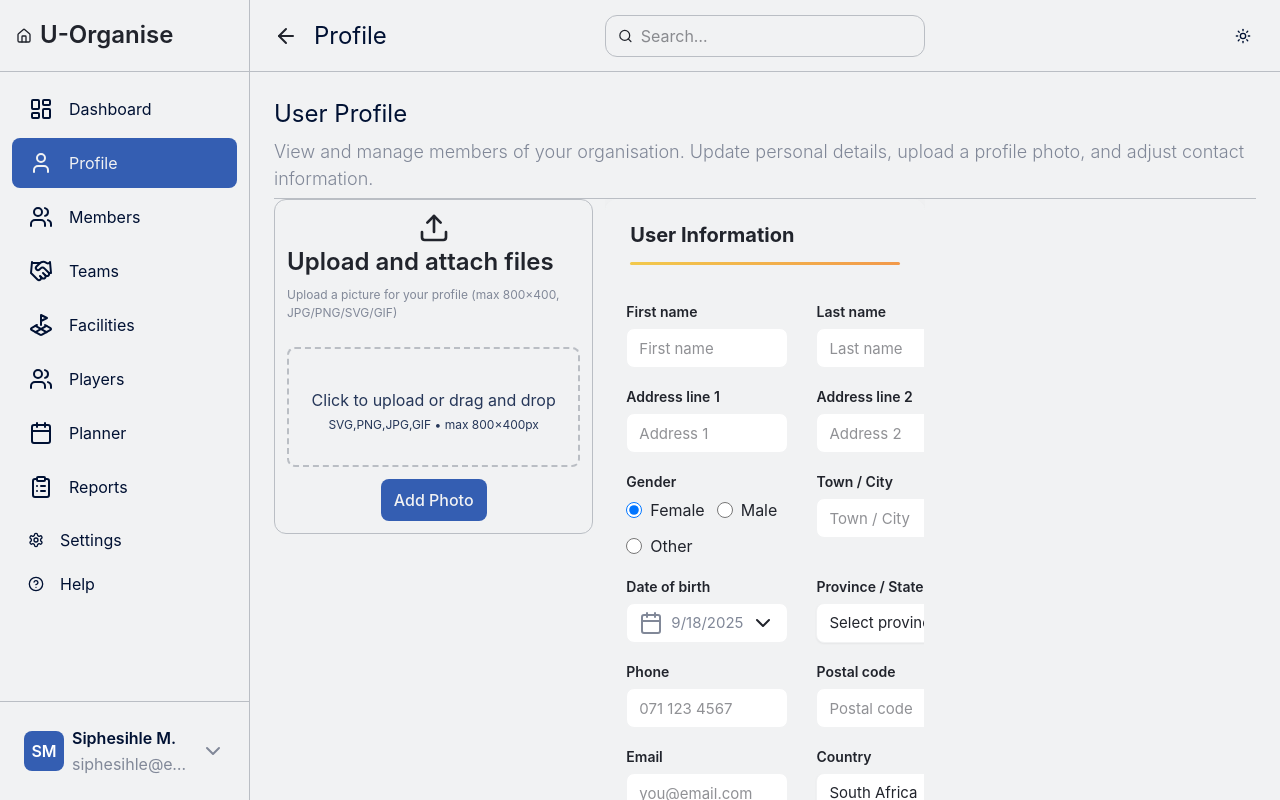
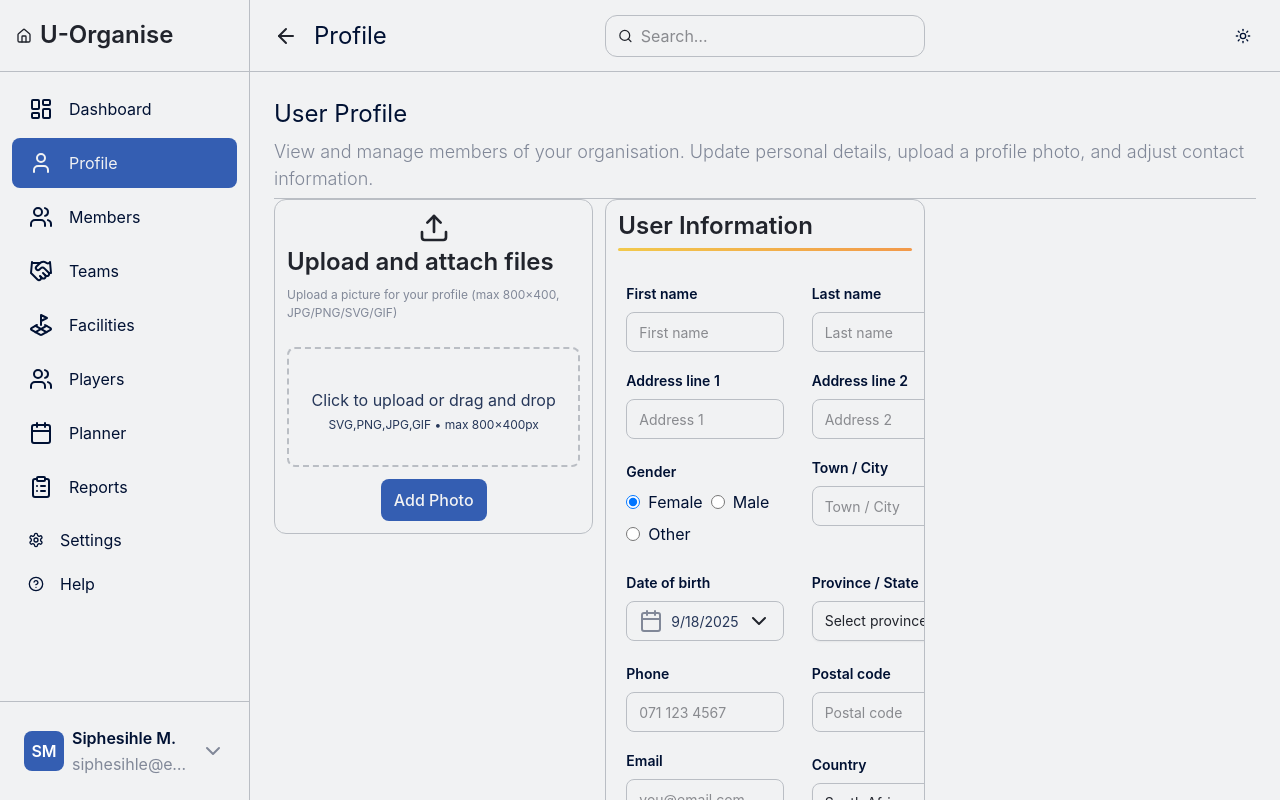
Before and after one commit to Sihle-Thwa/SportsManagment, a React (Vite) app in the folder frontend/: page /profile in a window 1280 px wide. Built offline with nearby package versions, Linux system fonts and the light colour scheme.

Commit message:
refactor: update TextField and UserInfoForm components for improved styling and layout; enhance formfield CSS for better responsiveness and accessibility

```diff
--- a/frontend/src/components/Form/Fields/TextField.tsx
+++ b/frontend/src/components/Form/Fields/TextField.tsx
@@ -20,7 +20,6 @@ export const TextField: React.FC<TextFieldProps> = ({
 	placeholder,
 	description,
 	type = "text",
-	className,
 	rules,
 	disabled = false,
 }) => {
@@ -32,7 +31,7 @@ export const TextField: React.FC<TextFieldProps> = ({
 	const err = errors[name];
 
 	return (
-		<div className={cn("field", className)} data-field-name={name}>
+		<div className="field" data-field-name={name}>
 			{label && (
 				<label className="field__label" htmlFor={name}>
 					{label}
--- a/frontend/src/components/Form/UserInfoForm.tsx
+++ b/frontend/src/components/Form/UserInfoForm.tsx
@@ -63,26 +63,31 @@ export function UserInfoForm({
 							name="firstName"
 							label="First name"
 							placeholder="First name"
+							className="formItem_userInfo"
 						/>
 						<TextField
 							name="lastName"
 							label="Last name"
 							placeholder="Last name"
+							className="formItem_userInfo"
 						/>
 						<TextField
 							name="addressLine1"
 							label="Address line 1"
 							placeholder="Address 1"
+							className="formItem_userInfo"
 						/>
 						<TextField
 							name="addressLine2"
 							label="Address line 2"
 							placeholder="Address 2"
+							className="formItem_userInfo"
 						/>
 
 						<RadioGroupField
 							name="gender"
 							label="Gender"
+							className="formItem_userInfo"
 							options={GENDER_OPTIONS.map((g) => ({
 								value: g.value,
 								label: g.label,
@@ -94,11 +99,17 @@ export function UserInfoForm({
 							name="city"
 							label="Town / City"
 							placeholder="Town / City"
+							className="formItem_userInfo"
 						/>
 
-						<DateField name="dateOfBirth" label="Date of birth" />
+						<DateField
+							className="formItem_userInfo"
+							name="dateOfBirth"
+							label="Date of birth"
+						/>
 
 						<SelectField
+							className="formItem_userInfo"
 							name="province"
 							label="Province / State"
 							options={PROVINCE_OPTIONS.map((p) => ({
@@ -108,13 +119,20 @@ export function UserInfoForm({
 							placeholder="Select province"
 						/>
 
-						<TextField name="phone" label="Phone" placeholder="071 123 4567" />
 						<TextField
+							className="formItem_userInfo"
+							name="phone"
+							label="Phone"
+							placeholder="071 123 4567"
+						/>
+						<TextField
+							className="formItem_userInfo"
 							name="postCode"
 							label="Postal code"
 							placeholder="Postal code"
 						/>
 						<TextField
+							className="formItem_userInfo"
 							name="email"
 							label="Email"
 							placeholder="you@email.com"
@@ -122,6 +140,7 @@ export function UserInfoForm({
 						/>
 
 						<SelectField
+							className="formItem_userInfo"
 							name="country"
 							label="Country"
 							options={COUNTRY_OPTIONS.map((c) => ({
@@ -131,7 +150,7 @@ export function UserInfoForm({
 							placeholder="Select country"
 						/>
 
-						<div className="footerWrap_userInfo">
+						<div className="cardFooter_userInfo" aria-hidden>
 							<div className="footerActions_userInfo">
 								<button
 									type="submit"
@@ -151,8 +170,6 @@ export function UserInfoForm({
 						</div>
 					</form>
 				</div>
-
-				<div className="cardFooter_userInfo" aria-hidden />
 			</div>
 		</FormProvider>
 	);
--- a/frontend/src/components/Form/formfield.css
+++ b/frontend/src/components/Form/formfield.css
@@ -1,4 +1,3 @@
-/* src/components/Form/formfields.css */
 @import 'tailwindcss';
 
 /* Semantic tokens expected to be loaded globally (semantic-tokens.css) */
@@ -16,23 +15,24 @@
 .field {
   display: flex;
   flex-direction: column;
-  gap: 6px;
+  align-items: flex-start;
+  gap: 8px;
   width: 100%;
   margin: 0;
 }
 
 /* Label */
 .field__label {
-  font-size: 0.875rem;
-  font-weight: 600;
-  color: var(--ff-foreground);
+  font-size: var(--body-size-default);
+  font-weight: var(--font-weight-semibold);
+  color: var(--text-primary);
   margin: 0;
 }
 
 /* Description text */
 .field__desc {
-  font-size: 0.8125rem;
-  color: var(--ff-muted);
+  font-size: var(--body-size-small);
+  color: var(--text-tertiary);
 }
 
 /* Base input */
@@ -45,13 +45,12 @@
   height: var(--field-height);
   width: 100%;
   padding: 0 12px;
-  border-radius: 8px;
-  border: 1px solid var(--ff-border);
-  background: #fff;
-  color: var(--ff-foreground);
-  font-size: 0.9375rem;
-  box-sizing: border-box;
-  transition: box-shadow 150ms ease, border-color 150ms ease;
+  border-radius: var(--radius-md);
+  border: 1px solid var(--border-default, var(--colour-neutral-300));
+  background: var(--input-background, var(--colour-neutral-100));
+  color: var(--input-text);
+  font-size: var(--body-size-default);
+  transition: var(--transition-fast), var(--transition-fast) ease;
 }
 
 /* Focus state */
@@ -60,8 +59,9 @@
 .field__date-trigger:focus,
 .field__input:focus-within {
   outline: none;
-  border-color: var(--ff-accent);
-  box-shadow: 0 0 0 4px rgba(59,130,246,0.06);
+  border-color: var(--input-border-focus, var(--colour-primary-500));
+    box-shadow: var(--shadow-base);
+
 }
 
 /* Disabled */
@@ -69,14 +69,16 @@
 .field__select-trigger[aria-disabled="true"] {
   opacity: 0.6;
   cursor: not-allowed;
+  background: var(--input-background-disabled, var(--colour-neutral-100));
+  color: var(--input-text-disabled, var(--colour-neutral-500));
 }
 
 /* Error state */
 .field__input.error,
 .field__select-trigger.error,
 .field__date-trigger.error {
-  border-color: var(--interactive-error, var(--colour-error-500));
-  box-shadow: 0 0 0 3px rgba(220,38,38,0.06);
+  border-color: var(--input-border-error, var(--colour-error-500));
+  box-shadow: var(--shadow-base);
 }
 
 /* small inline icon (left) */
@@ -91,13 +93,13 @@
 .field__date-text {
   flex: 1;
   text-align: left;
-  color: var(--ff-muted);
+  color: var(--text-secondary);
 }
 
 /* radio group */
 .radioGroup {
   display: flex;
-  gap: 12px;
+  gap: 8px;
   align-items: center;
   flex-wrap: wrap;
 }
@@ -106,24 +108,24 @@
   align-items: center;
   gap: 8px;
   cursor: pointer;
-  color: var(--ff-foreground);
+  color: var(--text-primary);
 }
 .radioItem input[type="radio"] {
-  width: 16px;
-  height: 16px;
+  width: var(--body-size-default);
+  height: var(--body-size-default);
 }
 
 /* error message */
 .field__error {
   margin-top: 6px;
-  color: var(--interactive-error, var(--colour-error-500));
-  font-size: 0.8125rem;
+  color: var(--input-text-error, var(--colour-error-500));
+  font-size: var(--small-print-size-default);
 }
 
 /* small helper text */
 .field__helper {
-  font-size: 0.8125rem;
-  color: var(--ff-muted);
+  font-size: var(--small-print-size-default);
+  color: var(--text-tertiary);
 }
 
 /* responsive grid helpers (used by form) */
@@ -131,6 +133,6 @@
   .grid-2 {
     display: grid;
     grid-template-columns: 1fr 1fr;
-    gap: 18px 28px;
+    gap: 12px 16px;
   }
 }
--- a/frontend/src/components/Form/userinfoform.css
+++ b/frontend/src/components/Form/userinfoform.css
@@ -1,46 +1,35 @@
-/* userinfoform.module.css
-   Scoped visual styles to match the provided Figma layout.
-   Uses semantic tokens (ensure semantic-tokens.css is loaded globally).
-*/
 @import "tailwindcss";
 
-:root {
-  --bg: var(--sidebar-background, var(--colour-neutral-100));
-  --card-bg: var(--card-background, var(--colour-neutral-100));
-  --card-border: var(--card-border, var(--colour-neutral-200));
-  --text: var(--card-foreground, var(--colour-neutral-900));
-  --muted: var(--card-foreground-secondary, var(--colour-neutral-600));
-  --accent: var(--interactive-primary, var(--colour-primary-500));
-  --accent-weak: color-mix(in srgb, var(--accent) 30%, white);
-  --radius: 10px;
-}
 
-/* Card base similar to Figma: rounded with soft shadow */
 .cardBase_userInfo {
-  background: var(--card-bg);
-  border: 1px solid var(--card-border);
-  border-radius: 12px;
-  box-shadow: 0 6px 20px rgba(16, 24, 40, 0.06);
+  display: flex;
+  flex-direction: column;
+  gap: 8px;
+  width: 100%;
+  padding: 0;
+  border: 1px solid var(--border-default);
+  border-radius: var(--radius-lg);
+  box-shadow: var(--shadow-base);
   overflow: hidden;
 }
 
 /* Header */
 .cardHeader_userInfo {
-  padding: 20px 24px;
+  padding: 8px 12px;
+
 }
 
 .cardTitle_userInfo {
-  margin: 0;
-  font-size: 20px;
-  font-weight: 700;
-  color: var(--text);
+  font-size: var(--title-size-default);
+  font-weight: var(--font-weight-semibold);
+  color: var(--card-foreground, var(--colour-neutral-900));
 }
 
 /* Accent line under the title — gold in your Figma */
 .accentLine_userInfo {
   height: 3px;
   width: 100%;
-  margin-top: 12px;
+  margin-top: 4px;
   border-radius: 2px;
   background: linear-gradient(90deg, #f2c94c, #f2994a); /* warm accent similar to figma */
   max-width: 100%;
@@ -48,13 +37,15 @@
 
 /* Card body / form grid */
 .cardBody_userInfo {
-  padding: 16px 20px 24px 20px;
+  display: flex;
+  flex-direction: column;
+  padding: 8px 12px;
 }
 
 .formGrid_userInfo {
   display: grid;
   grid-template-columns: 1fr;
-  gap: 14px 24px; /* row gap, column gap */
+  padding: 8px;
 }
 
 /* two columns from md upward */
@@ -68,15 +59,16 @@
 /* A field wrapper — label above control like in figma */
 .formItem_userInfo {
   display: flex;
-  flex-direction: column;
-  gap: 8px;
+  flex-direction: row;
+  align-items: flex-start;
+  padding: 4px 0;
 }
 
 /* Label styling */
 .formLabel_userInfo {
-  font-size: 14px;
-  font-weight: 600;
-  color: var(--muted);
+  font-size: var(--body-size-default);
+  font-weight: var(--font-weight-medium);
+  color: var(--text-primary);
 }
 
 /* Input base — used as className for your Input component to style appearance */
@@ -85,22 +77,21 @@
   align-items: center;
   height: 40px;
   width: 100%;
-  border-radius: 8px;
-  border: 1px solid var(--card-border);
-  padding: 6px 12px;
-  background: white;
+  border-radius: var(--radius-md);
+  border: 1px solid var(--input-border);
+  padding: 0 12px;
+  background: var(--input-background);
   color: var(--text);
-  font-size: 14px;
-  box-sizing: border-box;
-  transition: box-shadow 150ms ease, border-color 150ms ease;
+  font-size: var(--body-size-default);
+  transition: var(--transition-fast) ease, var(--transition-fast) ease;
 }
 
 /* input focus */
 .input_userInfo:focus,
 .input_userInfo:focus-within {
   outline: none;
-  border-color: var(--accent);
-  box-shadow: 0 0 0 3px rgba(34, 197, 94, 0.08); /* faint focus ring */
+  border-color: var(--input-border-focus);
+  box-shadow: var(--input-shadow-focus);
 }
 
 /* small helper for input adornments (calendar icon left) */
@@ -109,7 +100,7 @@
   align-items: center;
   justify-content: center;
   margin-right: 8px;
-  color: var(--muted);
+  color: var(--muted); /* comeback to create */
 }
 
 /* Date trigger (we reuse input visual for popover trigger) */
@@ -198,13 +189,12 @@
 
 /* card footer reserved */
 .cardFooter_userInfo {
-  padding: 12px 20px;
-  border-top: 1px solid var(--card-border);
+  padding: 8px 12px;
 }
 
 /* responsiveness: single column on small screens with full-width buttons */
 @media (max-width: 640px) {
   .formGrid_userInfo { grid-template-columns: 1fr; }
-  .footerWrap_userInfo { justify-content: stretch; }
+  .cardFooter_userInfo { justify-content: stretch; }
   .footerActions_userInfo { width: 100%; justify-content: space-between; }
 }
```
Also changed, not shown: frontend/src/styles/components.css (line endings or trailing spaces).
